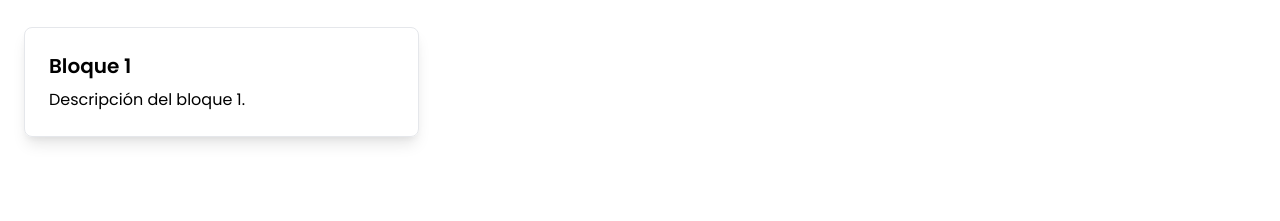
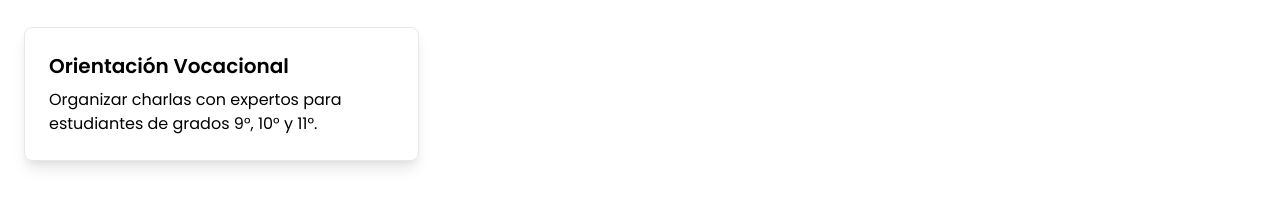
Before and after one commit to diegah/Conexion.cup, a plain HTML site: page index.html in a window 1280 px wide. Shown: the part 579-800 px from the top of the page. Drawn offline with nearby package versions, Linux system fonts and the light colour scheme.

Commit message:
Update index.html

```diff
--- a/index.html
+++ b/index.html
@@ -51,8 +51,8 @@
             <div class="mt-8 grid md:grid-cols-3 gap-6">
                 <!-- Ejemplo de 12 bloques -->
                 <div class="card p-6 border rounded-lg shadow-lg">
-                    <h3 class="text-xl font-semibold text-color1">Bloque 1</h3>
-                    <p class="mt-2 text-color2">Descripción del bloque 1.</p>
+                    <h3 class="text-xl font-semibold text-color1">Orientación Vocacional</h3>
+                    <p class="mt-2 text-color2">Organizar charlas con expertos para estudiantes de grados 9°, 10° y 11°.</p>
                 </div>
                 <!-- Repetir para los otros 11 bloques -->
             </div>
```
